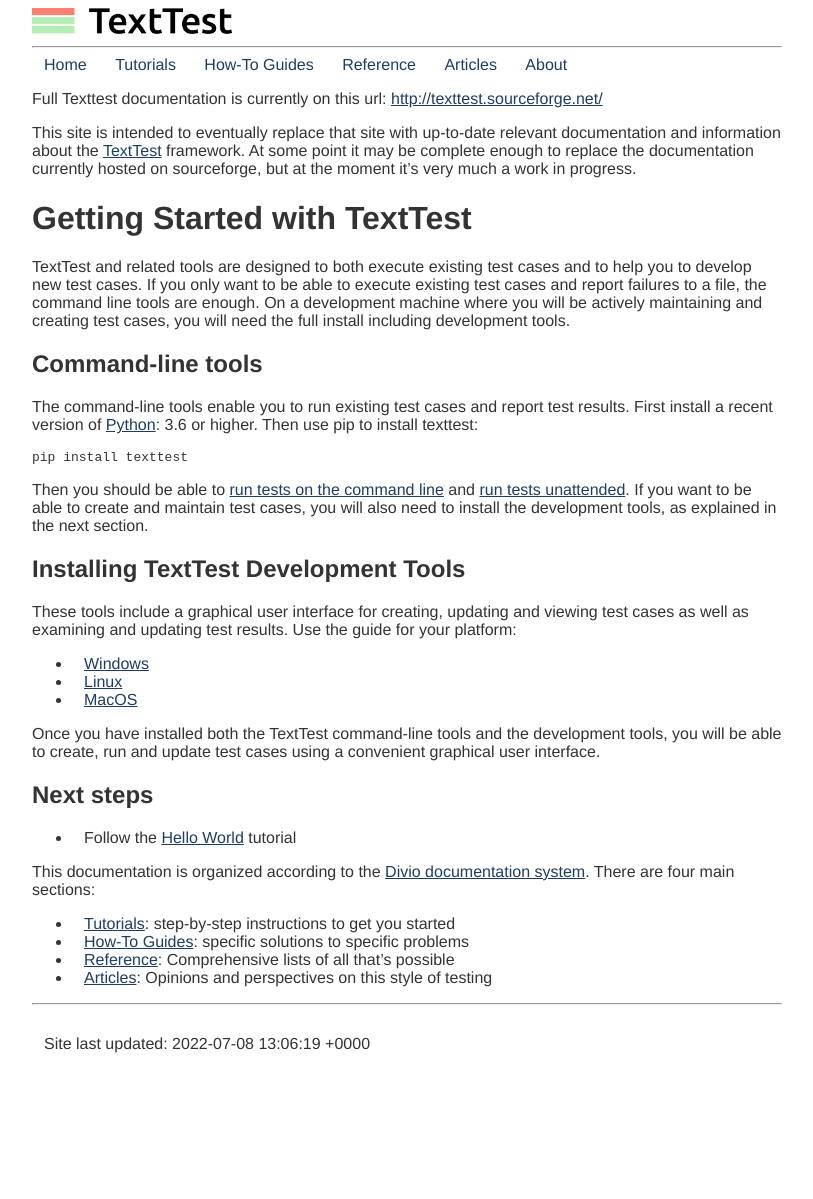
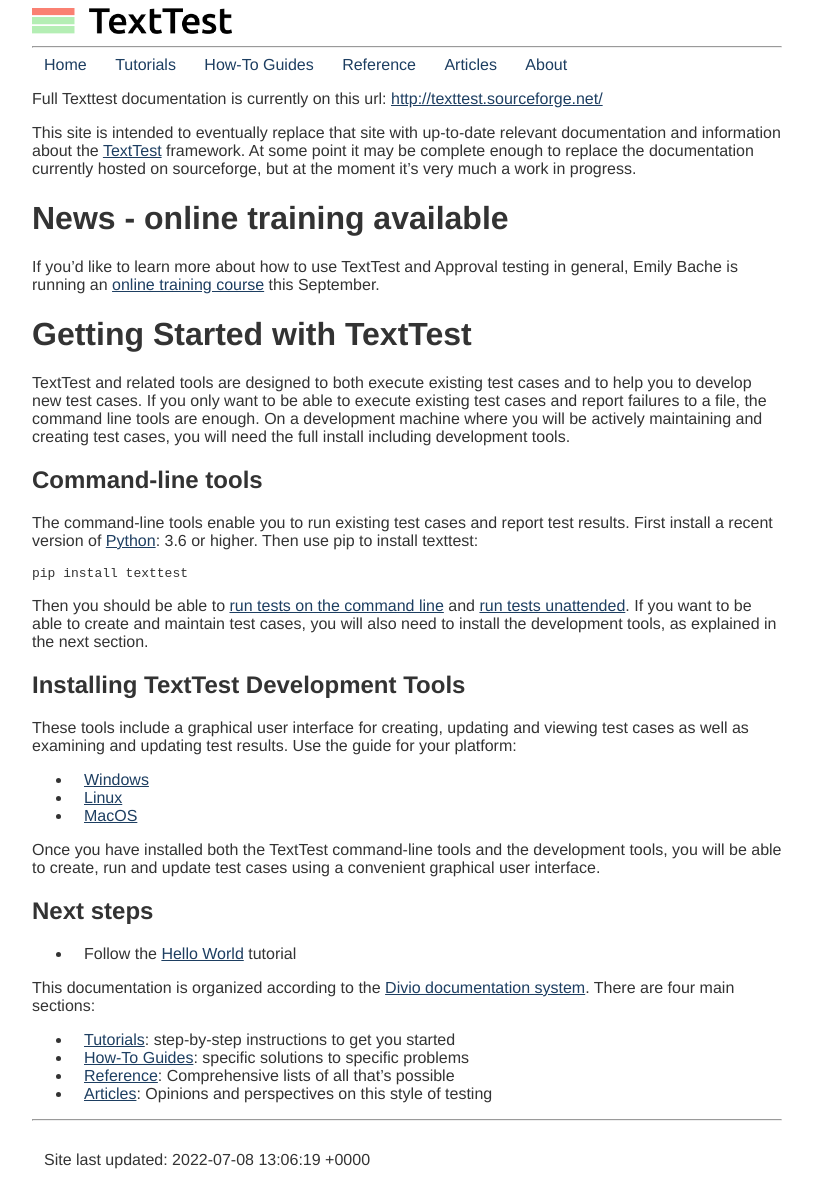
Before and after one commit to texttest/website_2, a Jekyll site: the page built from index.md, in a window 1280 px wide. Shown: the whole page, without its empty margins (233-1046 px from the left). Built offline with Jekyll 4.4.1, drawn with Linux system fonts in a browser that asks for light colours; before the commit the page ends 1083 px from its top, so only the background shows below that.

Commit message:
added advert

```diff
--- a/index.md
+++ b/index.md
@@ -6,6 +6,10 @@
 Full Texttest documentation is currently on this url: [http://texttest.sourceforge.net/](http://texttest.sourceforge.net/)
 
 This site is intended to eventually replace that site with up-to-date relevant documentation and information about the [TextTest](https://github.com/texttest) framework. At some point it may be complete enough to replace the documentation currently hosted on sourceforge, but at the moment it's very much a work in progress.
+
+# News - online training available
+
+If you'd like to learn more about how to use TextTest and Approval testing in general, Emily Bache is running an [online training course](https://proagile.se/vara-kurser/approval-testing-en) this September.
 
 # Getting Started with TextTest
 
```
